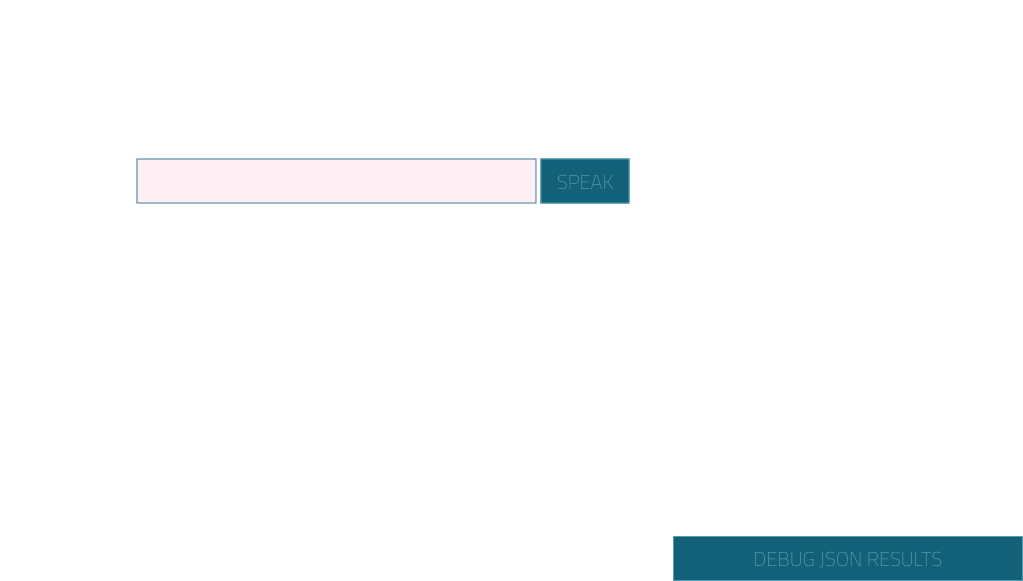
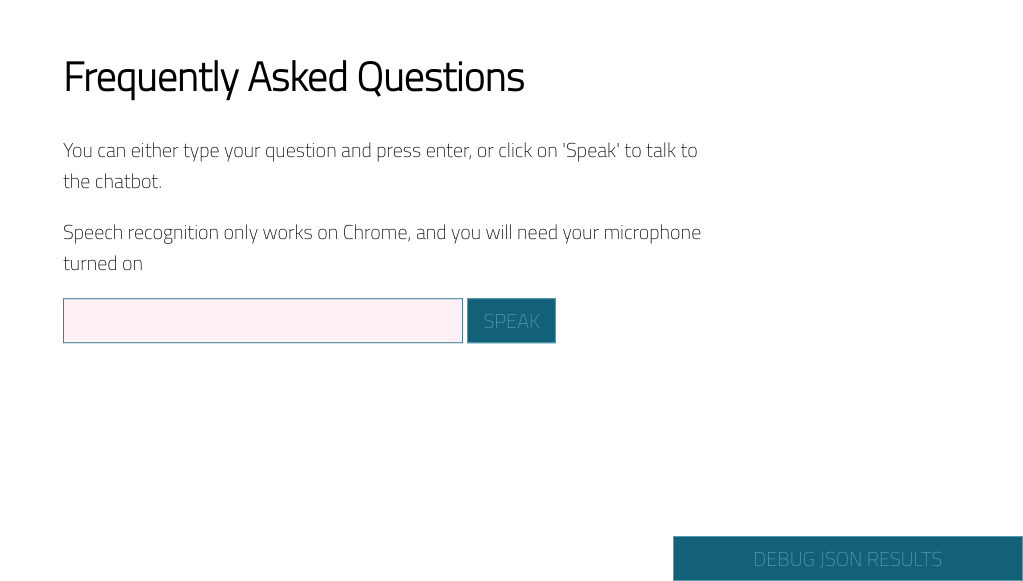
Before and after one commit to janie-t/FAQ-Chatbot-Package, a plain HTML site: page index.html in a window 1280 px wide. Shown: the part 219-800 px from the top of the page, without its empty margins (257-1280 px from the left). Drawn offline with nearby package versions, Linux system fonts and the light colour scheme.

Commit message:
some basic questions set up

```diff
--- a/index.html
+++ b/index.html
@@ -15,6 +15,9 @@
   </head>
   <body>
     <div class="container">
+      <h1>Frequently Asked Questions</h1>
+      <p>You can either type your question and press enter, or click on 'Speak' to talk to the chatbot.</p>
+      <p>Speech recognition only works on Chrome, and you will need your microphone turned on</p>
       <input id="speech" type="text">
       <button id="rec" class="btn">Speak</button>
       <div id="spokenResponse" class="spoken-response">
```
